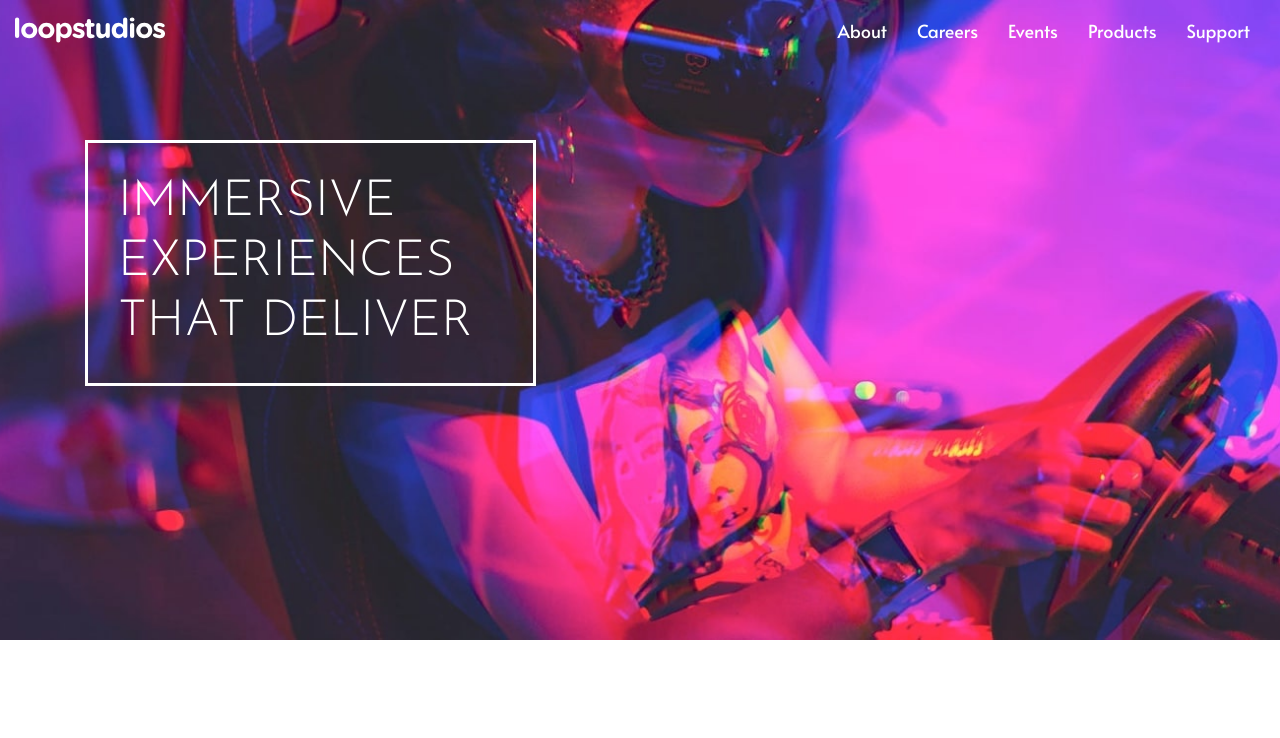
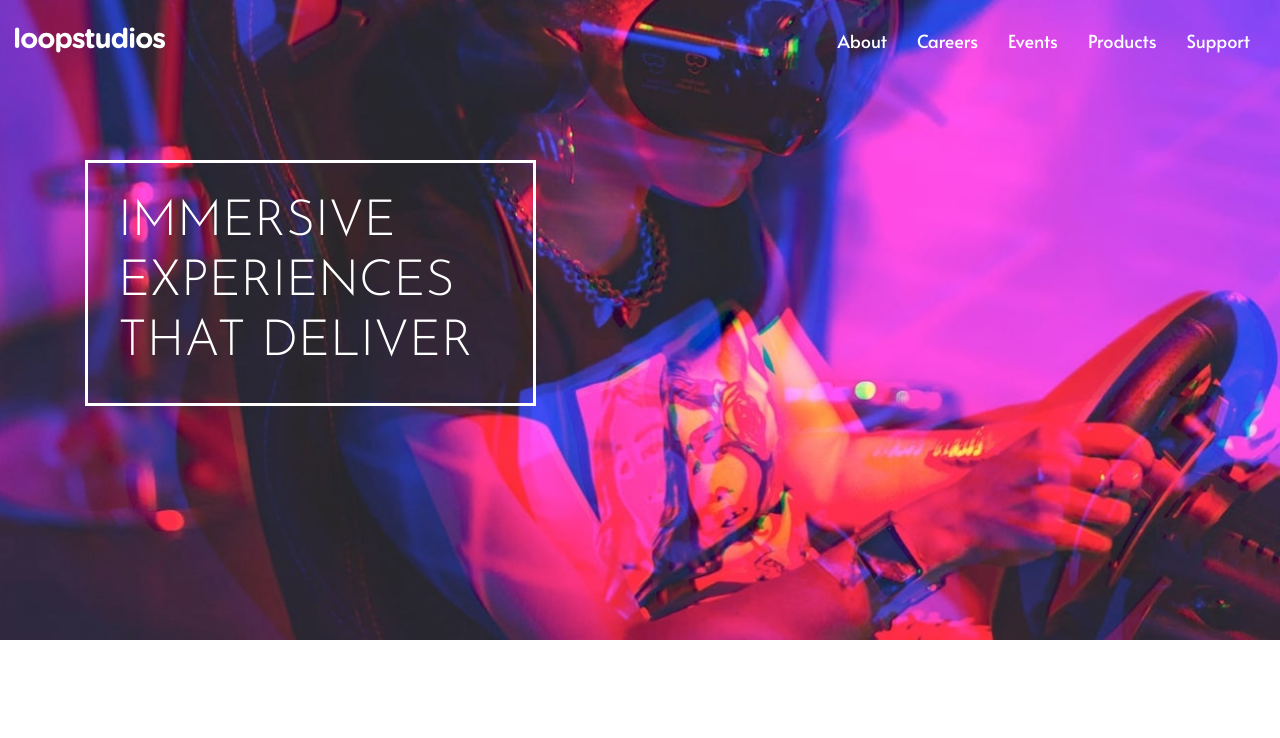
Before and after one commit to TrellixVulnTeam/loopStudio_88Q4, a website: page index.html in a window 1280 px wide. Shown: the top 738 px of the page. Drawn offline with nearby package versions, Linux system fonts and the light colour scheme.

Commit message:
Added finalt touches

```diff
--- a/index.html
+++ b/index.html
@@ -26,7 +26,7 @@
   </head>
   <body>
     <header class="header">
-      <nav class="navbar navbar-expand-md navbar-dark px-4 navigation">
+      <nav class="navbar navbar-expand-md navbar-dark p-4 navigation">
         <svg class="navigation__logo">
           <use href="images/sprite.svg#logo"></use>
         </svg>
```
